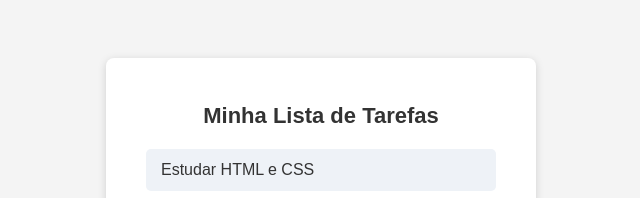
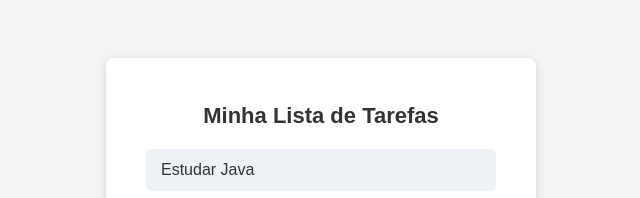
Before and after one commit to pedrosamegima/AtvEng-Fatec, a plain HTML site: page index.html in a window 1280 px wide. Shown: the top 198 px of the page, 319-959 px from the left. Drawn offline with Linux system fonts and the light colour scheme.

Commit message:
Atualizando primeira linha

```diff
--- a/index.html
+++ b/index.html
@@ -11,7 +11,7 @@
     <h1>Minha Lista de Tarefas</h1>
 
     <ul class="lista-tarefas">
-      <li>Estudar HTML e CSS</li>
+      <li>Estudar Java </li> <!--Linha atualizada-->
       <li>Criar repositório no GitHub</li>
       <li>Fazer o commit do projeto</li>
       <li class="concluida">Aprender a usar o Git</li>
```
